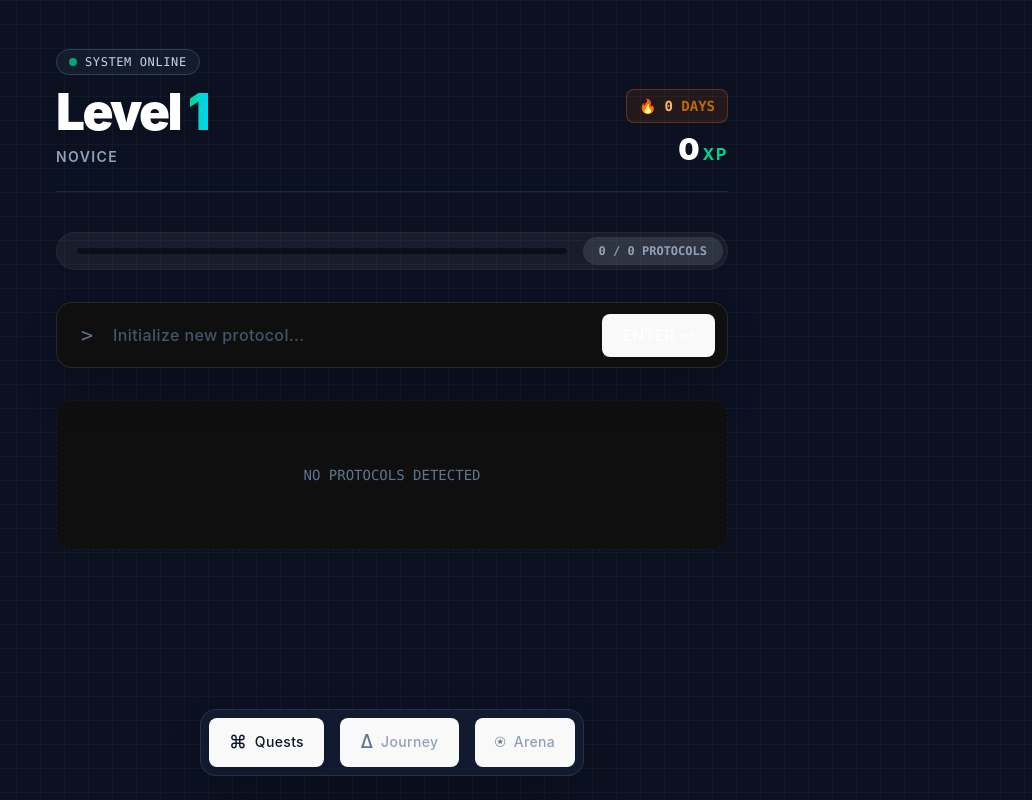
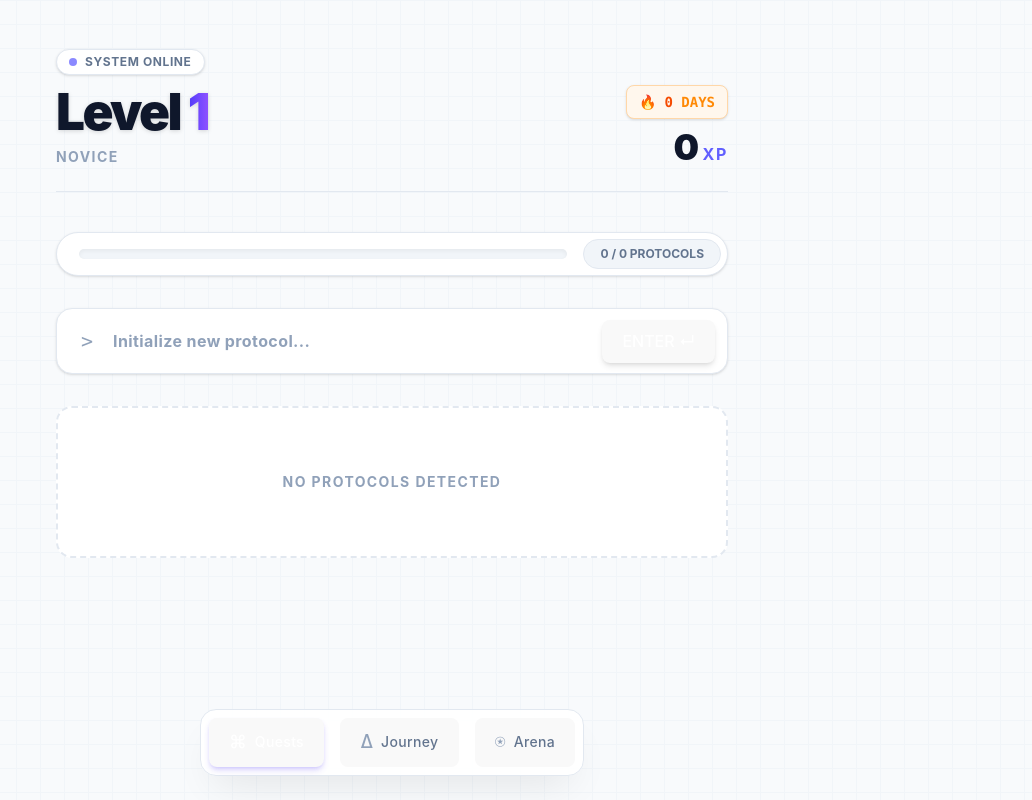
Before and after one commit to Sarvesh0457/habittracker, a React (Vite) app: page / in a window 1280 px wide. Shown: the whole page, without its empty margins (248-1280 px from the left). Built offline with nearby package versions, Linux system fonts and the light colour scheme.

Commit message:
improved UI and colors

```diff
--- a/src/App.jsx
+++ b/src/App.jsx
@@ -46,32 +46,30 @@ export default function App() {
     const currentLevel = getLevelData(xp);
 
     return (
-        /* CHANGED: Deep Slate Blue background (#0B1121) instead of pure black */
-        <div className="min-h-screen w-full bg-[#0B1121] text-slate-100 font-sans selection:bg-emerald-500/30 bg-[linear-gradient(to_right,#ffffff08_1px,transparent_1px),linear-gradient(to_bottom,#ffffff08_1px,transparent_1px)] bg-[size:24px_24px]">
+        <div className="min-h-screen w-full bg-[#F8FAFC] text-slate-900 font-sans selection:bg-indigo-200 bg-[linear-gradient(to_right,#f1f5f9_1px,transparent_1px),linear-gradient(to_bottom,#f1f5f9_1px,transparent_1px)] bg-[size:24px_24px]">
 
             <div className="max-w-2xl mx-auto w-full min-h-screen flex flex-col relative px-5 sm:px-0 pt-12 pb-32">
 
                 {/* Header */}
-                <div className="flex justify-between items-end mb-10 pb-6 border-b border-slate-700/50">
+                <div className="flex justify-between items-end mb-10 pb-6 border-b border-slate-200">
                     <div className="space-y-2">
-                        <div className="inline-flex items-center gap-2 px-3 py-1 rounded-full bg-slate-800/50 border border-slate-700">
-                            <div className="w-2 h-2 rounded-full bg-emerald-400 animate-pulse"></div>
-                            <span className="text-xs font-mono text-slate-300 tracking-wider">SYSTEM ONLINE</span>
+                        <div className="inline-flex items-center gap-2 px-3 py-1 rounded-full bg-white border border-slate-200 shadow-sm">
+                            <div className="w-2 h-2 rounded-full bg-indigo-500 animate-pulse"></div>
+                            <span className="text-xs font-bold text-slate-500 tracking-wider">SYSTEM ONLINE</span>
                         </div>
-                        {/* CHANGED: Brightened text */}
-                        <h1 className="text-4xl sm:text-5xl font-black tracking-tighter text-white drop-shadow-md">
-                            Level <span className="text-transparent bg-clip-text bg-gradient-to-r from-emerald-400 to-cyan-400">{currentLevel.level}</span>
+                        <h1 className="text-4xl sm:text-5xl font-black tracking-tighter text-slate-900 drop-shadow-sm">
+                            Level <span className="text-transparent bg-clip-text bg-gradient-to-r from-indigo-600 to-violet-500">{currentLevel.level}</span>
                         </h1>
-                        <p className="text-sm font-semibold text-slate-400 uppercase tracking-widest">{currentLevel.title}</p>
+                        <p className="text-sm font-bold text-slate-400 uppercase tracking-widest">{currentLevel.title}</p>
                     </div>
 
                     <div className="text-right flex flex-col items-end gap-2">
-                        <div className="flex items-center gap-2 bg-orange-500/10 border border-orange-500/30 px-3 py-1.5 rounded-lg">
-                            <span className="text-orange-400 text-sm">🔥</span>
-                            <span className="text-orange-300 font-mono text-sm font-bold">{globalStreak} <span className="text-orange-400/70">DAYS</span></span>
+                        <div className="flex items-center gap-2 bg-orange-50 border border-orange-200 px-3 py-1.5 rounded-lg shadow-sm">
+                            <span className="text-orange-500 text-sm">🔥</span>
+                            <span className="text-orange-600 font-mono text-sm font-black">{globalStreak} <span className="text-orange-400">DAYS</span></span>
                         </div>
-                        <div className="text-3xl font-black tracking-tighter text-white">
-                            {xp} <span className="text-emerald-400 text-base font-bold uppercase tracking-widest">XP</span>
+                        <div className="text-4xl font-black tracking-tighter text-slate-900">
+                            {xp} <span className="text-indigo-500 text-base font-bold uppercase tracking-widest">XP</span>
                         </div>
                     </div>
                 </div>
@@ -82,9 +80,9 @@ export default function App() {
                     {activeTab === 'arena' && <Arena xp={xp} />}
                 </div>
 
-                {/* CHANGED: Lighter Dock Background */}
+                {/* LIGHT DOCK: Indigo Theme */}
                 <div className="fixed bottom-6 left-0 right-0 flex justify-center pointer-events-none z-50 px-4">
-                    <div className="pointer-events-auto flex items-center gap-2 sm:gap-4 p-2 bg-[#131C31]/90 backdrop-blur-xl border border-slate-700/60 rounded-2xl shadow-2xl">
+                    <div className="pointer-events-auto flex items-center gap-2 sm:gap-4 p-2 bg-white/90 backdrop-blur-xl border border-slate-200 rounded-2xl shadow-[0_20px_40px_-15px_rgba(0,0,0,0.1)]">
                         {[
                             { id: 'habits', icon: '⌘', label: 'Quests' },
                             { id: 'dashboard', icon: '∆', label: 'Journey' },
@@ -93,8 +91,8 @@ export default function App() {
                             <button
                                 key={tab.id}
                                 onClick={() => setActiveTab(tab.id)}
-                                className={`flex items-center gap-2 px-5 py-3 rounded-xl font-bold transition-all duration-300 ${activeTab === tab.id ? 'bg-slate-200 text-slate-900 shadow-md' : 'text-slate-400 hover:text-slate-200 hover:bg-white/5'}`}>
-                                <span className={`text-lg ${activeTab === tab.id ? 'text-slate-900' : 'text-slate-500'}`}>{tab.icon}</span>
+                                className={`flex items-center gap-2 px-5 py-3 rounded-xl font-bold transition-all duration-300 ${activeTab === tab.id ? 'bg-indigo-600 text-white shadow-md shadow-indigo-600/20' : 'text-slate-500 hover:text-indigo-600 hover:bg-slate-50'}`}>
+                                <span className={`text-lg ${activeTab === tab.id ? 'text-white' : 'text-slate-400'}`}>{tab.icon}</span>
                                 <span className="text-sm tracking-wide">{tab.label}</span>
                             </button>
                         ))}
--- a/src/components/Arena.jsx
+++ b/src/components/Arena.jsx
@@ -1,4 +1,3 @@
-// src/components/Arena.jsx
 export default function Arena({ xp }) {
     const MOCK_USERS = [
         { name: 'AlexTheGreat', xp: 620 },
@@ -10,19 +9,19 @@ export default function Arena({ xp }) {
         .sort((a, b) => b.xp - a.xp);
 
     return (
-        <div className="animate-fade-in bg-slate-800 p-4 rounded-xl border border-slate-700">
-            <h2 className="text-slate-400 text-sm font-bold uppercase tracking-wider mb-4 flex justify-between">
+        <div className="animate-fade-in bg-white p-6 rounded-3xl border border-slate-200 shadow-sm">
+            <h2 className="text-slate-400 text-xs font-bold uppercase tracking-widest mb-5 flex justify-between">
                 <span>Global Arena</span>
-                <span className="text-emerald-500">Top 4</span>
+                <span className="text-indigo-600">Top 4</span>
             </h2>
             <div className="space-y-3">
                 {leaderboard.map((user, index) => (
-                    <div key={index} className={`flex justify-between items-center p-3 rounded-lg ${user.name === 'You' ? 'bg-slate-700 border border-slate-500' : 'bg-slate-900/50'}`}>
-                        <div className="flex items-center gap-3">
-                            <span className="text-slate-500 font-bold w-4">{index + 1}.</span>
-                            <span className={user.name === 'You' ? 'text-emerald-400 font-bold' : 'text-slate-200'}>{user.name}</span>
+                    <div key={index} className={`flex justify-between items-center p-4 rounded-2xl transition-all ${user.name === 'You' ? 'bg-indigo-50 border border-indigo-200 shadow-sm' : 'bg-slate-50 border border-slate-100'}`}>
+                        <div className="flex items-center gap-4">
+                            <span className={`font-black w-5 text-center ${user.name === 'You' ? 'text-indigo-500' : 'text-slate-400'}`}>{index + 1}.</span>
+                            <span className={`font-bold text-lg ${user.name === 'You' ? 'text-indigo-700' : 'text-slate-700'}`}>{user.name}</span>
                         </div>
-                        <span className="text-slate-400 text-sm font-mono">{user.xp} XP</span>
+                        <span className={`text-sm font-black font-mono ${user.name === 'You' ? 'text-indigo-600' : 'text-slate-500'}`}>{user.xp} XP</span>
                     </div>
                 ))}
             </div>
--- a/src/components/Dashboard.jsx
+++ b/src/components/Dashboard.jsx
@@ -3,38 +3,35 @@ import { useMemo } from 'react';
 export default function Dashboard({ xp, currentLevel, globalStreak }) {
     const progressPercent = ((xp - currentLevel.xpRequired) / (currentLevel.nextAt - currentLevel.xpRequired)) * 100;
 
-    // This maps the last 30 days based on your actual global streak!
     const gridDays = useMemo(() => {
         return Array.from({ length: 30 }, (_, i) => {
-            // i goes from 0 to 29. 29 is "Today".
-            // If globalStreak is 3, then boxes 27, 28, and 29 will be green.
-            const isGreen = i >= 30 - globalStreak;
+            const isCompleted = i >= 30 - globalStreak;
             return (
-                <div key={i} className={`w-[14px] h-[14px] rounded-[3px] transition-all duration-500 ${isGreen ? 'bg-emerald-500 shadow-[0_0_8px_rgba(16,185,129,0.4)]' : 'bg-slate-800 border border-slate-700'}`}></div>
+                <div key={i} className={`w-[14px] h-[14px] rounded-[4px] transition-all duration-500 ${isCompleted ? 'bg-indigo-500 shadow-[0_0_8px_rgba(99,102,241,0.4)]' : 'bg-slate-100 border border-slate-200'}`}></div>
             );
         });
-    }, [globalStreak]); // Re-calculates if streak changes
+    }, [globalStreak]);
 
     return (
         <div className="animate-fade-in space-y-8">
-            <div className="bg-slate-800/50 p-5 rounded-2xl border border-slate-700">
-                <h2 className="text-slate-400 text-xs font-bold uppercase tracking-widest mb-3">Progress to Lvl {currentLevel.level + 1}</h2>
-                <div className="w-full bg-slate-900 rounded-full h-4 mb-3 overflow-hidden border border-slate-900 shadow-inner">
-                    <div className="bg-gradient-to-r from-emerald-500 to-teal-400 h-4 rounded-full transition-all duration-700 relative" style={{ width: `${progressPercent}%` }}>
-                        <div className="absolute top-0 right-0 bottom-0 w-4 bg-white/20 blur-sm rounded-full"></div>
+            <div className="bg-white p-6 rounded-3xl border border-slate-200 shadow-sm">
+                <h2 className="text-slate-400 text-xs font-bold uppercase tracking-widest mb-4">Progress to Lvl {currentLevel.level + 1}</h2>
+                <div className="w-full bg-slate-100 rounded-full h-4 mb-3 overflow-hidden shadow-inner">
+                    <div className="bg-gradient-to-r from-indigo-500 to-violet-400 h-4 rounded-full transition-all duration-700 relative" style={{ width: `${progressPercent}%` }}>
+                        <div className="absolute top-0 right-0 bottom-0 w-4 bg-white/30 blur-sm rounded-full"></div>
                     </div>
                 </div>
-                <p className="text-xs text-slate-500 font-medium text-right"><span className="text-emerald-400">{xp}</span> / {currentLevel.nextAt} XP</p>
+                <p className="text-xs text-slate-500 font-bold text-right"><span className="text-indigo-600">{xp}</span> / {currentLevel.nextAt} XP</p>
             </div>
 
-            <div className="bg-slate-800/50 p-5 rounded-2xl border border-slate-700">
-                <h2 className="text-slate-400 text-xs font-bold uppercase tracking-widest mb-4">30-Day Consistency Map</h2>
+            <div className="bg-white p-6 rounded-3xl border border-slate-200 shadow-sm">
+                <h2 className="text-slate-400 text-xs font-bold uppercase tracking-widest mb-5">30-Day Consistency Map</h2>
                 <div className="flex flex-wrap gap-1.5 justify-center">
                     {gridDays}
                 </div>
-                <div className="flex gap-4 mt-5 text-xs text-slate-500 justify-center font-medium">
-                    <span className="flex items-center gap-1.5"><div className="w-3 h-3 bg-slate-800 border border-slate-700 rounded-sm"></div> Missed</span>
-                    <span className="flex items-center gap-1.5"><div className="w-3 h-3 bg-emerald-500 rounded-sm shadow-[0_0_5px_rgba(16,185,129,0.5)]"></div> Nailed It</span>
+                <div className="flex gap-5 mt-6 text-xs text-slate-500 justify-center font-bold">
+                    <span className="flex items-center gap-2"><div className="w-3.5 h-3.5 bg-slate-100 border border-slate-200 rounded-md"></div> Missed</span>
+                    <span className="flex items-center gap-2"><div className="w-3.5 h-3.5 bg-indigo-500 rounded-md shadow-sm"></div> Nailed It</span>
                 </div>
             </div>
         </div>
--- a/src/components/Habits.jsx
+++ b/src/components/Habits.jsx
@@ -17,57 +17,54 @@ export default function Habits({ habits, toggleHabit, addHabit }) {
     return (
         <div className="animate-fade-in space-y-8">
 
-            {/* Status Bar */}
-            <div className={`flex items-center justify-between p-1 rounded-full border transition-all duration-500 ${isPerfectDay ? 'bg-emerald-500/10 border-emerald-500/30' : 'bg-white/5 border-white/5'}`}>
+            {/* Indigo Progress Bar */}
+            <div className={`flex items-center justify-between p-1.5 rounded-full border bg-white shadow-sm transition-all duration-500 ${isPerfectDay ? 'border-indigo-200 bg-indigo-50/50' : 'border-slate-200'}`}>
                 <div className="flex-1 px-4">
-                    <div className="w-full bg-black/50 rounded-full h-1.5 overflow-hidden">
-                        <div className={`h-full rounded-full transition-all duration-700 ${isPerfectDay ? 'bg-emerald-400 shadow-[0_0_10px_#34d399]' : 'bg-slate-500'}`} style={{ width: `${totalCount === 0 ? 0 : (completedCount / totalCount) * 100}%` }}></div>
+                    <div className="w-full bg-slate-100 rounded-full h-2.5 overflow-hidden shadow-inner">
+                        <div className={`h-full rounded-full transition-all duration-700 ${isPerfectDay ? 'bg-indigo-500 shadow-[0_0_10px_rgba(99,102,241,0.5)]' : 'bg-slate-400'}`} style={{ width: `${totalCount === 0 ? 0 : (completedCount / totalCount) * 100}%` }}></div>
                     </div>
                 </div>
-                <div className={`px-4 py-1.5 rounded-full text-xs font-mono font-bold ${isPerfectDay ? 'bg-emerald-500 text-black shadow-[0_0_15px_rgba(16,185,129,0.4)]' : 'bg-white/10 text-slate-400'}`}>
+                <div className={`px-4 py-1.5 rounded-full text-xs font-bold ${isPerfectDay ? 'bg-indigo-600 text-white shadow-md' : 'bg-slate-100 text-slate-500 border border-slate-200'}`}>
                     {completedCount} / {totalCount} PROTOCOLS
                 </div>
             </div>
 
-            {/* Command Palette Input */}
+            {/* Input Form */}
             <form onSubmit={handleSubmit} className="relative group">
-                <div className="absolute -inset-0.5 bg-gradient-to-r from-emerald-500/20 to-cyan-500/20 rounded-2xl blur-md opacity-0 group-hover:opacity-100 transition duration-500"></div>
-                <div className="relative flex items-center bg-[#0F0F0F] border border-white/10 rounded-2xl overflow-hidden shadow-2xl focus-within:border-emerald-500/50 transition-all">
-                    <div className="pl-6 pr-2 text-slate-500 font-mono text-xl">{'>'}</div>
+                <div className="relative flex items-center bg-white border border-slate-200 rounded-2xl overflow-hidden shadow-sm hover:shadow-md focus-within:border-indigo-500 focus-within:ring-4 focus-within:ring-indigo-500/10 transition-all duration-300">
+                    <div className="pl-6 pr-2 text-slate-400 font-mono text-xl">{'>'}</div>
                     <input
                         type="text" value={input} onChange={(e) => setInput(e.target.value)}
                         placeholder="Initialize new protocol..."
-                        className="flex-1 bg-transparent text-white px-3 py-5 focus:outline-none placeholder:text-slate-600 font-medium tracking-wide"
+                        className="flex-1 bg-transparent text-slate-900 px-3 py-5 focus:outline-none placeholder:text-slate-400 font-bold tracking-wide"
                     />
-                    <button type="submit" className="mr-3 bg-white/10 hover:bg-white/20 text-white font-mono text-xs px-4 py-2 rounded-lg transition-all duration-200">
+                    <button type="submit" className="mr-3 bg-slate-900 hover:bg-indigo-600 text-white font-bold text-xs px-5 py-2.5 rounded-xl transition-all duration-200 shadow-md">
                         ENTER ↵
                     </button>
                 </div>
             </form>
 
-            {/* List Array */}
             <div className="space-y-3">
                 {habits.length === 0 && (
-                    <div className="text-center py-16 bg-[#0F0F0F] rounded-2xl border border-white/5 border-dashed">
-                        <p className="text-slate-500 text-sm font-medium font-mono">NO PROTOCOLS DETECTED</p>
+                    <div className="text-center py-16 bg-white rounded-2xl border-2 border-slate-200 border-dashed">
+                        <p className="text-slate-400 text-sm font-bold tracking-widest">NO PROTOCOLS DETECTED</p>
                     </div>
                 )}
 
                 {habits.map(habit => (
                     <div key={habit.id} onClick={() => toggleHabit(habit.id)}
-                        className={`group relative p-5 rounded-2xl border flex items-center justify-between cursor-pointer transition-all duration-300 hover:-translate-y-1 hover:shadow-xl ${habit.completedToday ? 'bg-emerald-500/5 border-emerald-500/20 shadow-[0_10px_30px_rgba(16,185,129,0.05)]' : 'bg-[#0F0F0F] border-white/5 hover:border-white/10'}`}>
+                        className={`group relative p-5 rounded-2xl border flex items-center justify-between cursor-pointer transition-all duration-300 hover:-translate-y-0.5 hover:shadow-lg ${habit.completedToday ? 'bg-indigo-50/50 border-indigo-200 shadow-sm' : 'bg-white border-slate-200 shadow-sm'}`}>
 
                         <div className="relative flex items-center gap-5 z-10 w-full">
-                            {/* Pro-Tier Checkbox */}
-                            <div className={`w-6 h-6 rounded-md border flex items-center justify-center transition-all duration-300 ${habit.completedToday ? 'border-emerald-500 bg-emerald-500 shadow-[0_0_15px_rgba(16,185,129,0.4)]' : 'border-slate-700 bg-black group-hover:border-slate-500'}`}>
+                            <div className={`w-7 h-7 rounded-lg border-2 flex items-center justify-center transition-all duration-300 ${habit.completedToday ? 'border-indigo-600 bg-indigo-600 shadow-md' : 'border-slate-300 bg-slate-50 group-hover:border-indigo-400'}`}>
                                 {habit.completedToday && (
-                                    <svg className="w-4 h-4 text-black" fill="none" stroke="currentColor" viewBox="0 0 24 24">
-                                        <path strokeLinecap="round" strokeLinejoin="round" strokeWidth="4" d="M5 13l4 4L19 7"></path>
+                                    <svg className="w-5 h-5 text-white" fill="none" stroke="currentColor" viewBox="0 0 24 24">
+                                        <path strokeLinecap="round" strokeLinejoin="round" strokeWidth="3" d="M5 13l4 4L19 7"></path>
                                     </svg>
                                 )}
                             </div>
 
-                            <span className={`text-lg font-semibold tracking-wide transition-all duration-300 ${habit.completedToday ? 'text-slate-400 line-through decoration-slate-500 decoration-2' : 'text-slate-200 group-hover:text-white'}`}>
+                            <span className={`text-lg font-bold tracking-wide transition-all duration-300 ${habit.completedToday ? 'text-indigo-400 line-through decoration-indigo-300 decoration-2' : 'text-slate-700 group-hover:text-slate-900'}`}>
                                 {habit.title}
                             </span>
                         </div>
```
